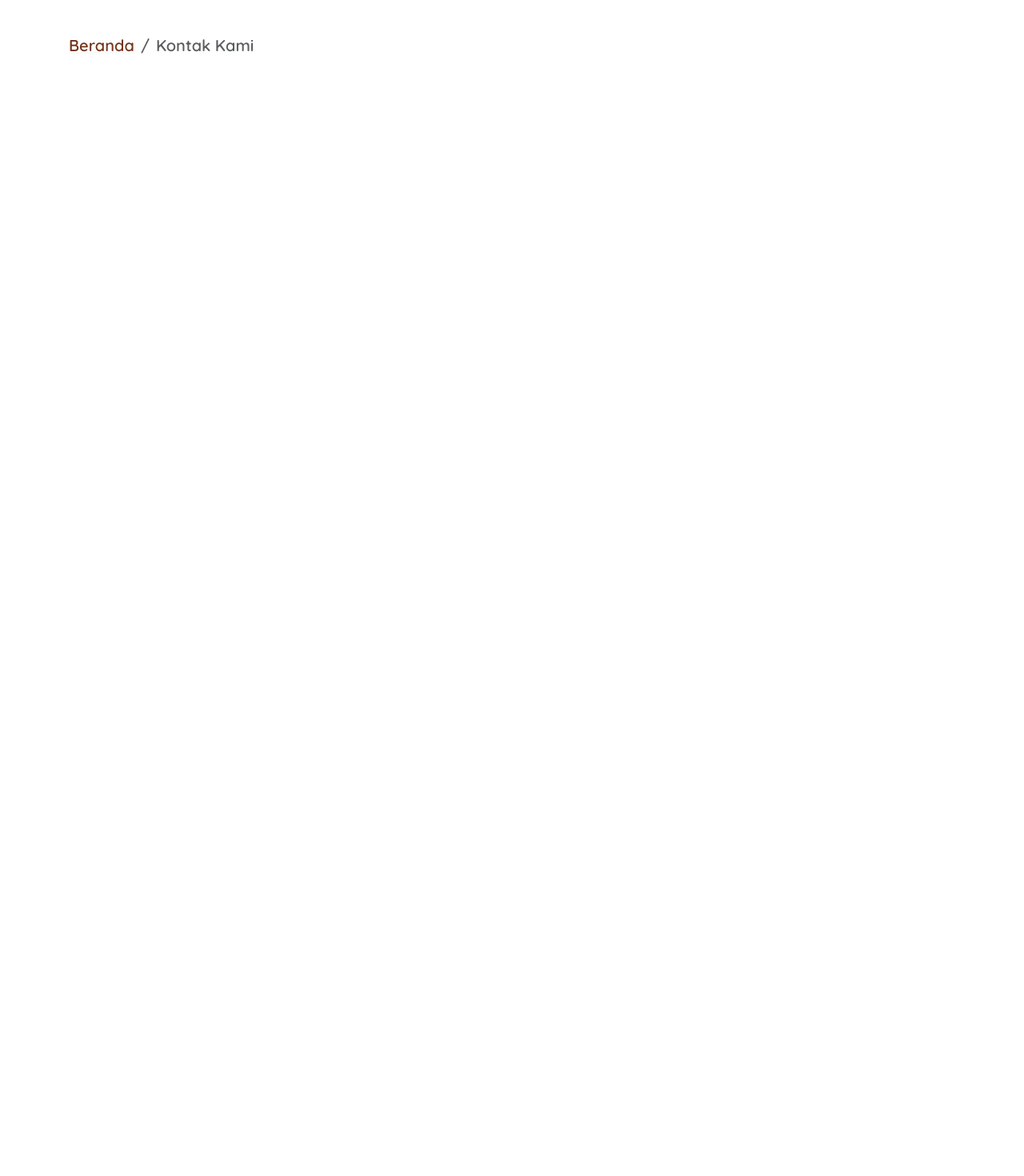
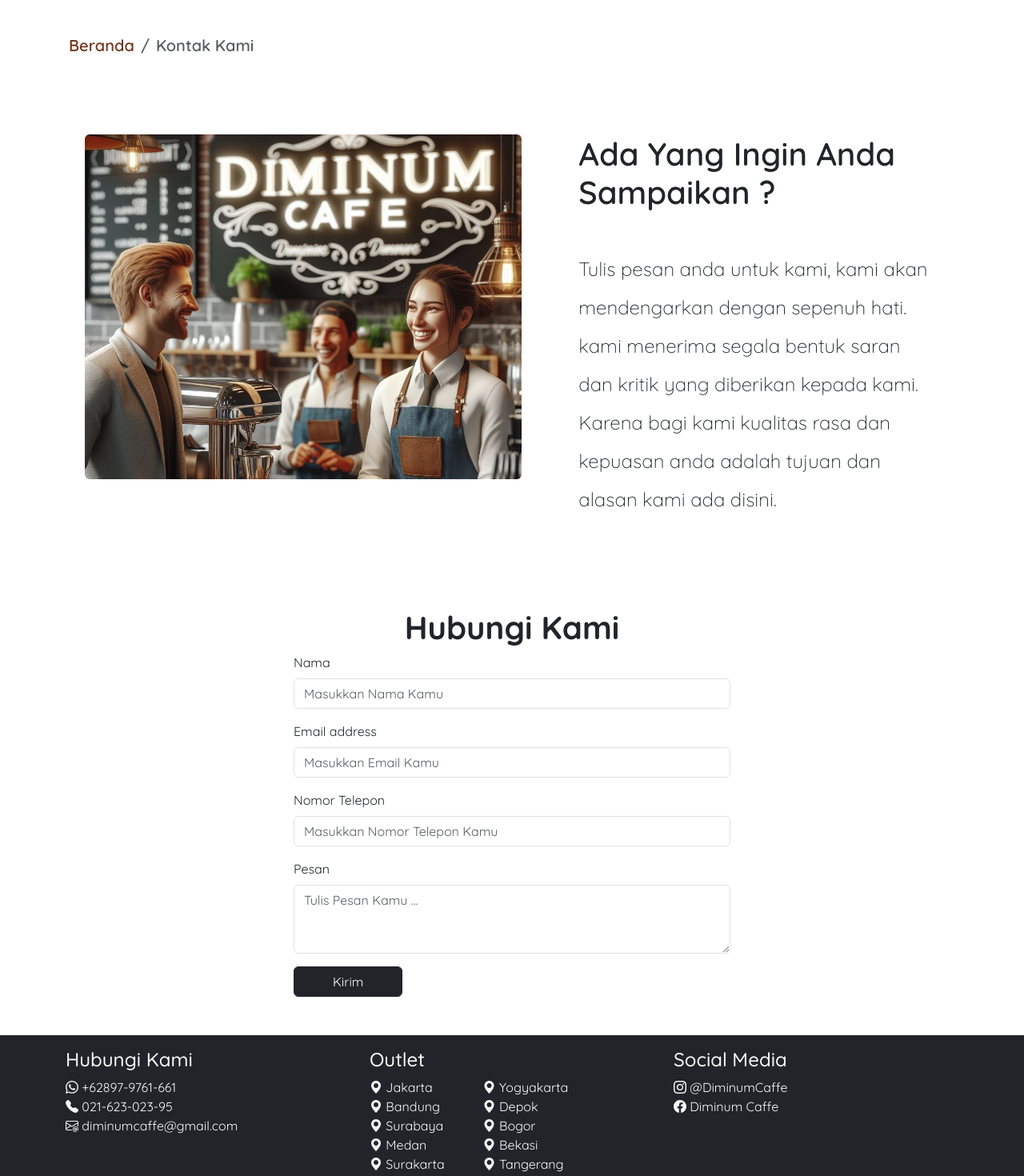
Before and after one commit to danimisme/Mini-Project-Using-React, a React (Vite) app: page /contact in a window 1280 px wide. Shown: the part 460-1930 px from the top of the page at 80% size. Before the commit the page ends 800 px from the top, so only its background shows below. Built offline with nearby package versions, Linux system fonts and the light colour scheme.

Commit message:
menyelesaikan page contact, menambahkan form, menambahkan toast message

```diff
--- a/package.json
+++ b/package.json
@@ -20,6 +20,7 @@
     "react": "^18.2.0",
     "react-dom": "^18.2.0",
     "react-router-dom": "^6.22.1",
+    "react-toastify": "^10.0.4",
     "react-waypoint": "^10.3.0",
     "waypoints": "^4.0.1"
   },
--- /dev/null
+++ b/src/components/Fragments/Form.jsx
@@ -0,0 +1,81 @@
+import React from "react";
+import { ToastContainer, toast } from "react-toastify";
+import "react-toastify/dist/ReactToastify.css";
+
+const Form = () => {
+  const handleSubmit = (event) => {
+    event.preventDefault();
+    const name = event.target.name.value;
+    toast.success(`Halo ${name}, Terima Kasih Telah Menghubungi Kami`);
+    console.log(event.target.name.value);
+  };
+  return (
+    <>
+      <ToastContainer position="top-center" />
+      <div className="container-lg my-5">
+        <div className="row">
+          <div className="col-lg-6 col-md-8 col-10 mx-auto title_content_3">
+            <h1 className="fw-bold text-md-center">Hubungi Kami</h1>
+            {/* <!-- Alert --> */}
+            <div id="liveAlertPlaceholder"></div>
+            {/* <!-- End of Alert --> */}
+            <form id="inputMessage" onSubmit={handleSubmit}>
+              <div className="mb-3">
+                <label htmlFor="name" className="form-label">
+                  Nama
+                </label>
+                <input
+                  type="text"
+                  className="form-control"
+                  id="name"
+                  placeholder="Masukkan Nama Kamu "
+                  required
+                />
+              </div>
+              <div className="mb-3">
+                <label htmlFor="email" className="form-label">
+                  Email address
+                </label>
+                <input
+                  type="email"
+                  className="form-control"
+                  id="email"
+                  placeholder="Masukkan Email Kamu "
+                  required
+                />
+              </div>
+              <div className="mb-3">
+                <label htmlFor="phoneNumber" className="form-label">
+                  Nomor Telepon
+                </label>
+                <input
+                  type="number"
+                  className="form-control"
+                  id="phoneNumber"
+                  placeholder="Masukkan Nomor Telepon Kamu "
+                />
+              </div>
+              <div className="mb-3">
+                <label htmlFor="message" className="form-label">
+                  Pesan
+                </label>
+                <textarea
+                  className="form-control"
+                  id="message"
+                  rows="3"
+                  placeholder="Tulis Pesan Kamu ... "
+                  required
+                ></textarea>
+              </div>
+              <button type="submit" className="btn btn-dark px-5">
+                Kirim
+              </button>
+            </form>
+          </div>
+        </div>
+      </div>
+    </>
+  );
+};
+
+export default Form;
--- a/src/pages/Contact.jsx
+++ b/src/pages/Contact.jsx
@@ -3,6 +3,9 @@ import Navbar from "../components/Fragments/Navbar";
 import Header from "../components/Fragments/Header";
 import BreadCrumb from "../components/Elements/BreadCrumb";
 import { useEffect } from "react";
+import Content from "../components/Fragments/Content";
+import Form from "../components/Fragments/Form";
+import Footer from "../components/Fragments/Footer";
 
 const Contact = () => {
   useEffect(() => {
@@ -10,7 +13,7 @@ const Contact = () => {
   });
   return (
     <>
-      <Navbar />
+      <Navbar active="Kontak Kami" />
       <Header
         variant="header-right"
         title="Kepuasan Anda Adalah Segalanya!"
@@ -19,7 +22,19 @@ const Contact = () => {
         imageUrl="images/barista-vector.jpg"
       />
       <BreadCrumb current="Kontak Kami" />
+      <Content
+        variant="content-right"
+        title="Ada Yang Ingin Anda Sampaikan ?"
+        imageUrl="images/barista-customer-crop.jpg"
+        description="Tulis pesan anda untuk kami, kami akan mendengarkan dengan
+      sepenuh hati. kami menerima segala bentuk saran dan kritik yang
+      diberikan kepada kami. Karena bagi kami kualitas rasa dan
+      kepuasan anda adalah tujuan dan alasan kami ada disini."
+        background={false}
+      />
+      <Form />
       <Modals />
+      <Footer />
     </>
   );
 };
--- a/src/pages/Menu.jsx
+++ b/src/pages/Menu.jsx
@@ -17,7 +17,7 @@ const Menu = () => {
 
   return (
     <>
-      <Navbar />
+      <Navbar active="Menu" />
       <Header
         title="Pusing ? "
         subTitle="Diminum dulu Kopinya !"
```
Also changed, not shown: 1 other file (tests, documents, lock files or other folders).
